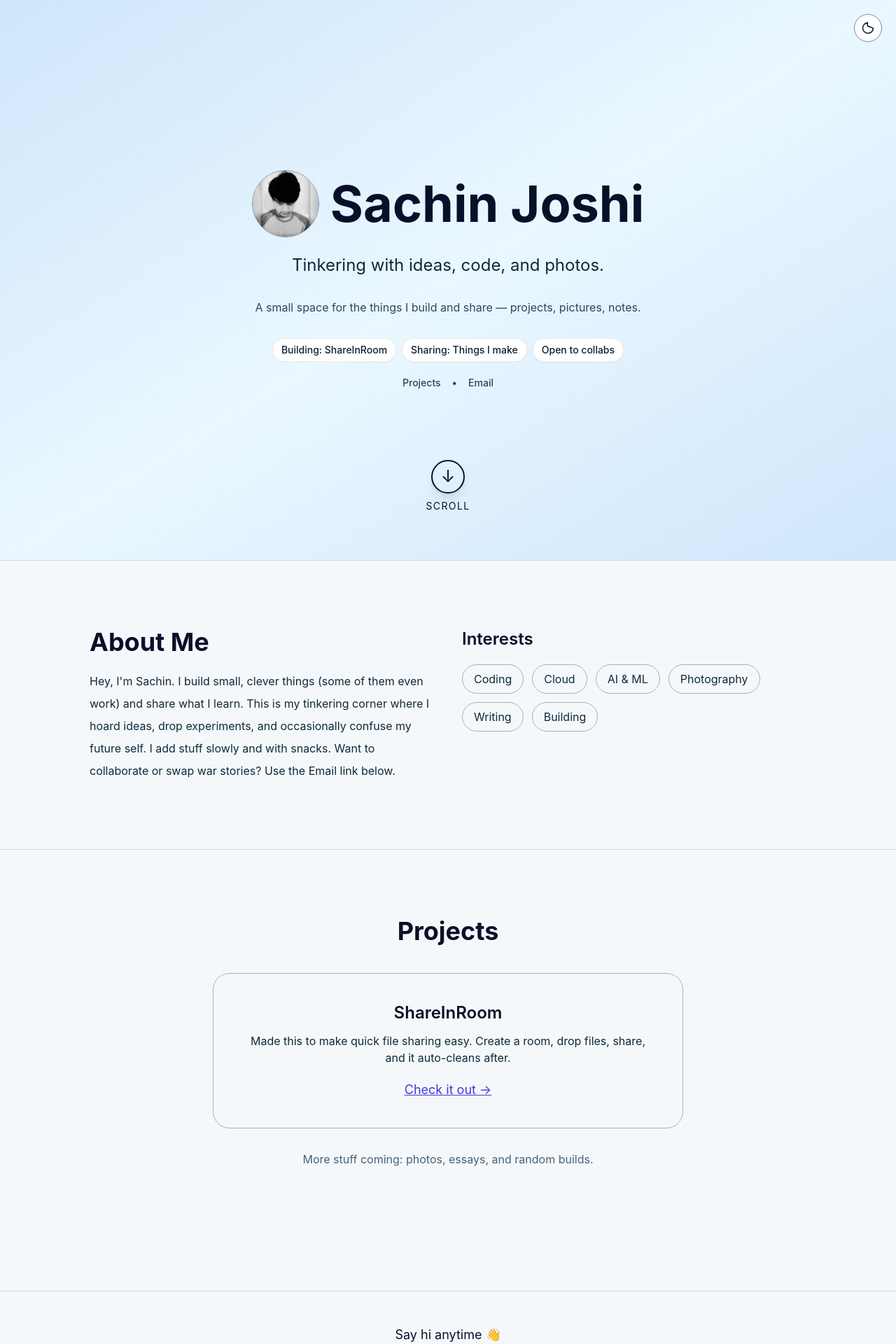
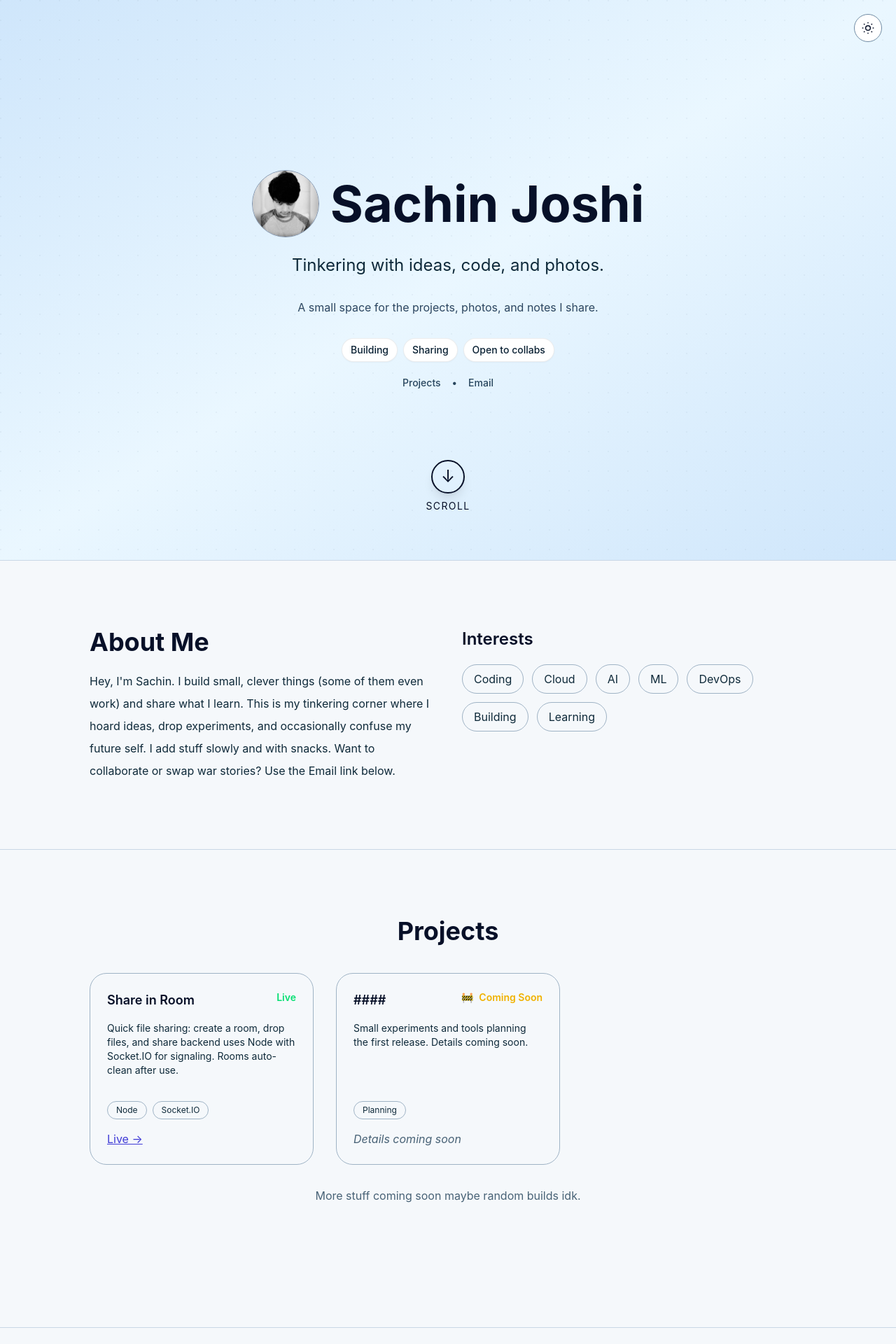
Before and after one commit to sachincodes/portfolio, a Next.js app: page / in a window 1280 px wide. Shown: the top 1920 px of the page at 70% size. Built offline with nearby package versions, Linux system fonts and the light colour scheme; no server answers.

Commit message:
final setup

```diff
--- a/app/globals.css
+++ b/app/globals.css
@@ -132,3 +132,23 @@ body {
   border: 1px solid rgba(16, 32, 48, 0.08);
   box-shadow: 0 1px 2px rgba(16, 32, 48, 0.04);
 }
+
+/* Theme-toggle icon visibility
+   - Default: treat missing `data-theme` as light mode -> show sun, hide moon
+   - When `data-theme="dark"`: hide sun, show moon
+ */
+.icon-sun {
+  display: inline-block;
+}
+
+.icon-moon {
+  display: none;
+}
+
+[data-theme="dark"] .icon-sun {
+  display: none;
+}
+
+[data-theme="dark"] .icon-moon {
+  display: inline-block;
+}
--- a/app/layout.tsx
+++ b/app/layout.tsx
@@ -25,7 +25,10 @@ export default async function RootLayout({
 }>) {
   const cookieStore = await cookies();
   const savedTheme = cookieStore.get("theme")?.value;
-  const theme = savedTheme === "dark" || savedTheme === "light" ? savedTheme : undefined;
+  // Default to light on the server when no saved theme exists to avoid
+  // relying on the client's `prefers-color-scheme` which can cause
+  // SSR/CSR mismatches and unintentional dark mode.
+  const theme = savedTheme === "dark" || savedTheme === "light" ? savedTheme : "light";
 
   return (
     <html lang="en" data-theme={theme}>
--- a/app/page.tsx
+++ b/app/page.tsx
@@ -3,44 +3,71 @@
 import { useEffect, useState } from "react";
 
 export default function Home() {
-  const [theme, setTheme] = useState<"dark" | "light">("light");
-  const [hasSavedTheme, setHasSavedTheme] = useState(false);
-  const [isInitialized, setIsInitialized] = useState(false);
+  // Initialize theme: prefer server-rendered `data-theme`, then cookie, then OS preference
+  const { initialTheme, initialHasSaved, initialIsInitialized } = ((): { initialTheme: "dark" | "light"; initialHasSaved: boolean; initialIsInitialized: boolean } => {
+    try {
+      const docTheme = typeof document !== "undefined" ? document.documentElement.getAttribute("data-theme") : undefined;
+      if (docTheme === "dark" || docTheme === "light") {
+        return { initialTheme: docTheme as "dark" | "light", initialHasSaved: true, initialIsInitialized: true };
+      }
 
-  const techStack = [
-    "Coding",
-    "Cloud",
-    "AI & ML",
-    "Photography",
-    "Writing",
-    "Building",
-  ];
-
-  const nowItems = [
-    "Building: ShareInRoom",
-    "Sharing: Things I make",
-    "Open to collabs",
-  ];
-
-  useEffect(() => {
       const cookieTheme = document.cookie
         .split("; ")
         .find((item) => item.startsWith("theme="))
         ?.split("=")[1];
 
       if (cookieTheme === "dark" || cookieTheme === "light") {
-      setTheme(cookieTheme);
-      setHasSavedTheme(true);
-      setIsInitialized(true);
-      return;
+        return { initialTheme: cookieTheme as "dark" | "light", initialHasSaved: true, initialIsInitialized: true };
       }
 
       const prefersDark = window.matchMedia("(prefers-color-scheme: dark)").matches;
-    setTheme(prefersDark ? "dark" : "light");
-    setHasSavedTheme(false);
-    setIsInitialized(true);
-  }, []);
+      return { initialTheme: prefersDark ? "dark" : "light", initialHasSaved: false, initialIsInitialized: true };
+    } catch (e) {
+      return { initialTheme: "light" as "dark" | "light", initialHasSaved: false, initialIsInitialized: false };
+    }
+  })();
 
+  const [theme, setTheme] = useState<"dark" | "light">(initialTheme);
+  const [hasSavedTheme, setHasSavedTheme] = useState(initialHasSaved);
+  const [isInitialized, setIsInitialized] = useState(initialIsInitialized);
+
+  const techStack = [
+    "Coding",
+    "Cloud",
+    "AI",
+    "ML",
+    "DevOps",
+    "Building",
+    "Learning",
+  ];
+
+  const nowItems = [
+    "Building",
+    "Sharing",
+    "Open to collabs",
+  ];
+
+  const projects = [
+    {
+      title: "Share in Room",
+      description:
+        "Quick file sharing: create a room, drop files, and share backend uses Node with Socket.IO for signaling. Rooms auto-clean after use.",
+      url: "https://shareinroom.cloud",
+      tags: ["Node", "Socket.IO"],
+      status: "Live",
+    },
+    // Coming soon / skeleton card
+    {
+      title: "####",
+      description: "Small experiments and tools planning the first release. Details coming soon.",
+      url: "#",
+      tags: ["Planning"],
+      status: "Coming Soon",
+    }
+    // Add more projects here later
+  ];
+
+  // Using a CSS-only approach for consistent card body height (min-height).
   useEffect(() => {
     if (!isInitialized) {
       return;
@@ -73,18 +100,18 @@ export default function Home() {
       <button
         type="button"
         onClick={toggleTheme}
-        aria-label={theme === "dark" ? "Switch to light mode" : "Switch to dark mode"}
-        title={theme === "dark" ? "Switch to light mode" : "Switch to dark mode"}
+        aria-label="Toggle color theme"
+        title="Toggle color theme"
         className="fixed top-5 right-5 z-50 h-10 w-10 rounded-full border border-[var(--button-border)] bg-[var(--toggle-bg)] text-[var(--toggle-text)] flex items-center justify-center hover:opacity-90 hover:border-[var(--accent)] focus-visible:outline-none focus-visible:ring-2 focus-visible:ring-[var(--accent)]/40 transition"
       >
-        {theme === "dark" ? (
+        {/* Render both icons; CSS will show/hide based on [data-theme] to avoid SSR/CSR mismatch */}
         <svg
           xmlns="http://www.w3.org/2000/svg"
           viewBox="0 0 24 24"
           fill="none"
           stroke="currentColor"
           strokeWidth="1.8"
-            className="w-5 h-5"
+          className="w-5 h-5 icon-sun"
           aria-hidden="true"
         >
           <circle cx="12" cy="12" r="4" />
@@ -97,19 +124,18 @@ export default function Home() {
           <path d="m6.34 17.66-1.41 1.41" />
           <path d="m19.07 4.93-1.41 1.41" />
         </svg>
-        ) : (
+
         <svg
           xmlns="http://www.w3.org/2000/svg"
           viewBox="0 0 24 24"
           fill="none"
           stroke="currentColor"
           strokeWidth="1.8"
-            className="w-5 h-5"
+          className="w-5 h-5 icon-moon"
           aria-hidden="true"
         >
           <path d="M21 12.79A9 9 0 1 1 11.21 3c0 0-1.13 3.94.8 5.87S18 9.79 21 12.79Z" />
         </svg>
-        )}
       </button>
 
       <section className="relative min-h-screen flex flex-col items-center justify-center text-center px-6 overflow-hidden bg-gradient-to-br from-[var(--hero-from)] via-[var(--hero-via)] to-[var(--hero-to)] transition-colors duration-200">
@@ -131,7 +157,7 @@ export default function Home() {
             Tinkering with ideas, code, and photos.
           </p>
 
-          <p className="text-[var(--soft-text)]">A small space for the things I build and share — projects, pictures, notes.</p>
+          <p className="text-[var(--soft-text)]">A small space for the projects, photos, and notes I share.</p>
 
           <div className="mt-8 flex flex-wrap justify-center gap-2">
             {nowItems.map((item) => (
@@ -193,17 +219,69 @@ export default function Home() {
         <div className="max-w-5xl mx-auto">
           <h2 className="text-4xl font-bold mb-10 text-center">Projects</h2>
 
-          <div className="max-w-2xl mx-auto w-full border border-[var(--panel-border)] p-10 rounded-3xl hover:scale-[1.01] hover:border-[var(--accent)]/50 transition text-center">
-            <h3 className="text-2xl font-semibold mb-3">ShareInRoom</h3>
-            <p className="text-[var(--muted-text)] mb-5">
-              Made this to make quick file sharing easy. Create a room, drop files, share, and it auto-cleans after.
-            </p>
-            <a href="https://shareinroom.cloud" target="_blank" rel="noopener noreferrer" className="underline text-lg text-[var(--accent)]">
-              Check it out →
-            </a>
+          <div className="grid gap-8 sm:grid-cols-2 lg:grid-cols-3 items-stretch">
+            {projects.map((p) => (
+              <article
+                key={p.title}
+                className="group relative overflow-hidden transform-gpu border border-[var(--panel-border)] p-6 rounded-3xl hover:scale-[1.01] hover:border-[var(--accent)]/50 transition flex flex-col h-full"
+              >
+                {/* subtle hover overlay */}
+                <div className="pointer-events-none absolute inset-0 bg-gradient-to-br from-transparent to-[var(--accent)] opacity-0 group-hover:opacity-[0.04] transition-opacity" />
+
+                {/* emoji badge removed from overlay; will render inline with status to avoid duplication */}
+
+                <div className="relative z-10 flex flex-col h-full">
+                  <div className="flex items-start justify-between mb-4">
+                    <h3 className="text-lg font-semibold">{p.title}</h3>
+                    <div className="flex items-center gap-2">
+                      {p.status === 'Coming Soon' && (
+                        <span className="text-yellow-400 text-sm" aria-hidden>
+                          🚧
+                        </span>
+                      )}
+                      <span
+                        className={
+                          p.status === 'Live'
+                            ? 'text-green-400 text-sm font-semibold'
+                            : p.status === 'Coming Soon'
+                            ? 'text-yellow-500 text-sm font-semibold'
+                            : 'text-xs text-[var(--muted-text)]'
+                        }
+                      >
+                        {p.status}
+                      </span>
+                    </div>
                   </div>
 
-          <p className="text-center text-[var(--subtle-text)] mt-8">More stuff coming: photos, essays, and random builds.</p>
+                  <div className="mb-4 min-h-[140px] flex flex-col justify-between">
+                    <p className="text-[var(--muted-text)] text-sm mb-4">{p.description}</p>
+                    <div className="flex flex-wrap gap-2">
+                      {p.tags.map((t) => (
+                        <span
+                          key={t}
+                          className='px-3 py-1 rounded-full text-xs border border-[var(--panel-border)] text-[var(--muted-text)]'
+                        >
+                          {t}
+                        </span>
+                      ))}
+                    </div>
+                  </div>
+
+                  <div className="mt-auto">
+                    {p.status !== 'Coming Soon' ? (
+                      <a href={p.url} target="_blank" rel="noopener noreferrer" className="text-[var(--accent)] underline">
+                        Live →
+                      </a>
+                    ) : (
+                      <span className="text-[var(--subtle-text)] italic" aria-disabled="true">Details coming soon</span>
+                    )}
+                  </div>
+                </div>
+              </article>
+            ))}
+          </div>
+
+          <p className="text-center text-[var(--subtle-text)] mt-8">More stuff coming soon maybe random builds idk.</p>
         </div>
       </section>
 
```
Lines whose indentation alone changed are shown as unchanged.
